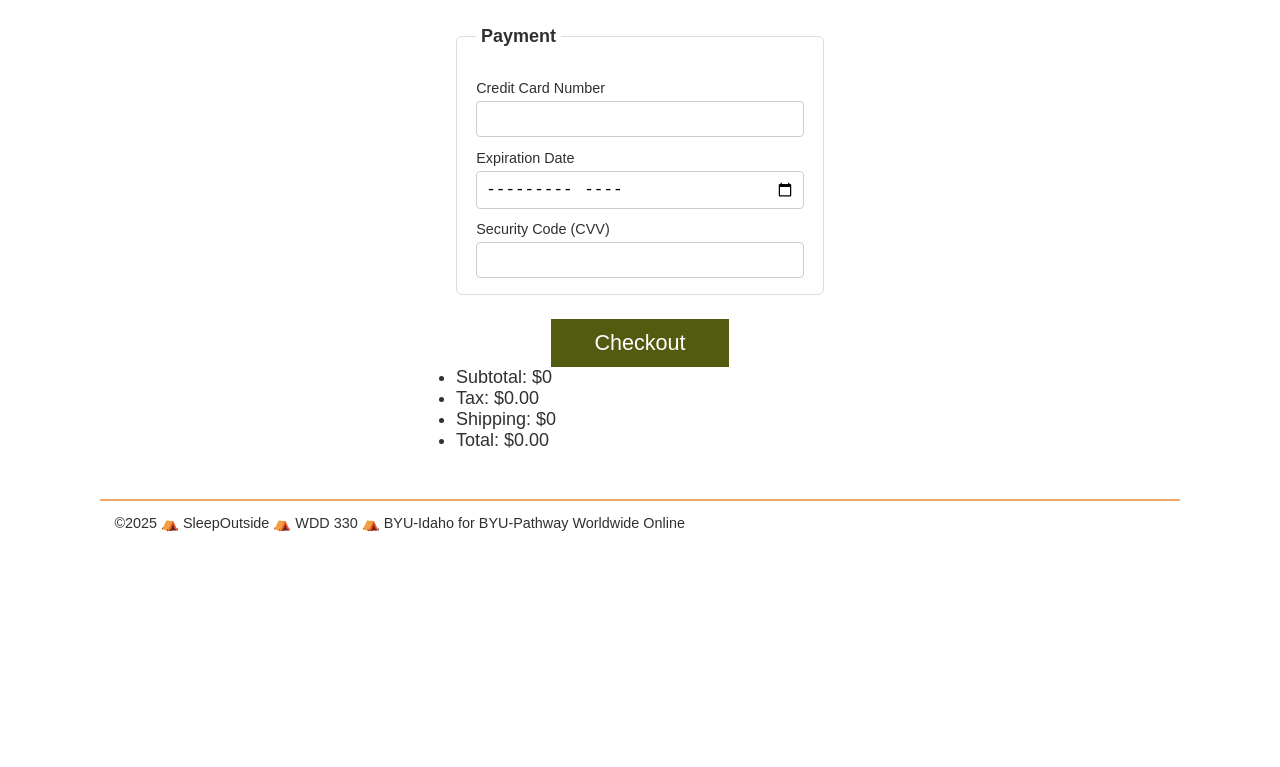
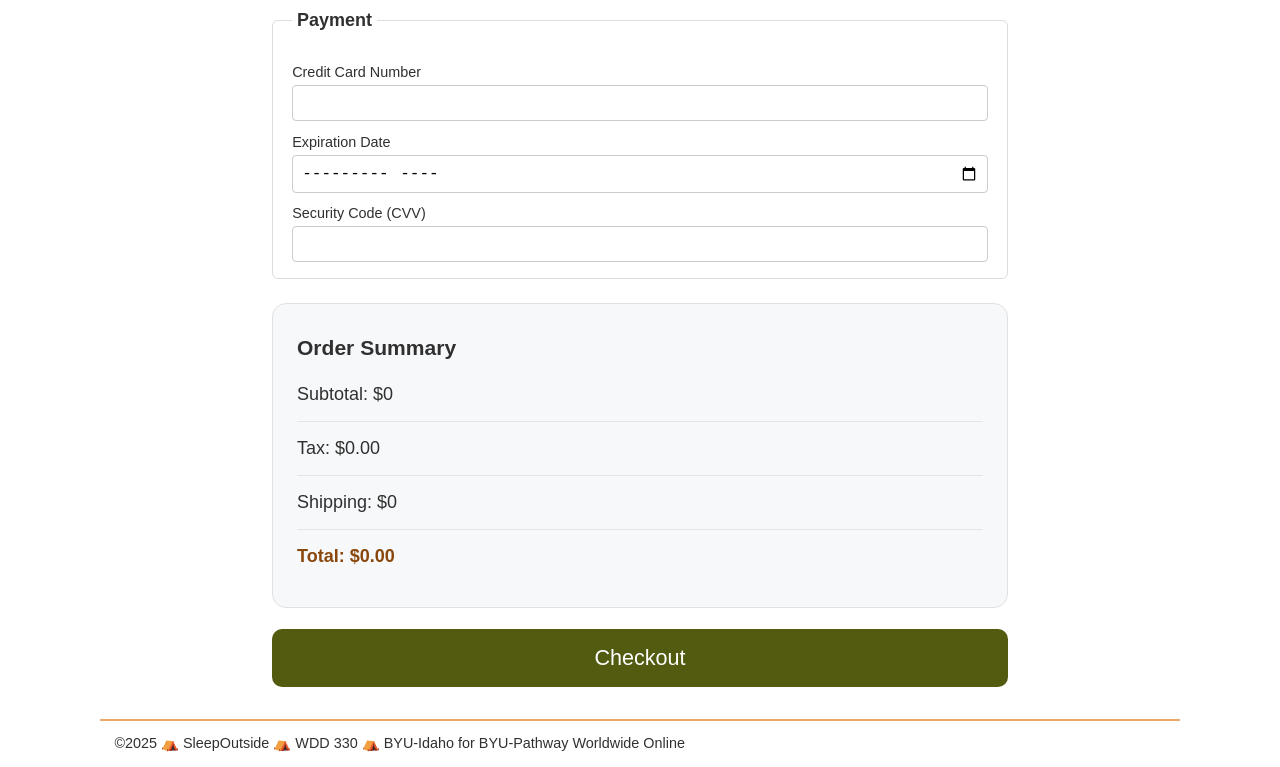
Before and after one commit to TylerPete/sleep-outside, a website built with Vite: page src/checkout/index.html in a window 1280 px wide. Shown: the part 793-1560 px from the top of the page. Before the commit the page ends 1340 px from the top, so only its background shows below. Built offline with nearby package versions, Linux system fonts and the light colour scheme; files whose address does not match are found by name.

Commit message:
styled the orderSummary section at checkout/index.html

```diff
--- a/src/checkout/index.html
+++ b/src/checkout/index.html
@@ -23,6 +23,7 @@
     </section>
 
     <form method="POST" class="f-checkout">
+
       <fieldset>
         <legend>Personal Information</legend>
 
@@ -48,16 +49,18 @@
             required></label>
       </fieldset>
 
-      <button type="submit">Checkout</button>
-
       <section id="orderSummary">
-        <ul>
+        <h3 class="heading3">Order Summary</h3>
+        <ul class="order-summary-list">
           <li id="subtotal"></li>
           <li id="tax"></li>
           <li id="shipping"></li>
           <li id="total"></li>
         </ul>
       </section>
+
+      <button type="submit">Checkout</button>
+
     </form>
 
   </main>
--- a/src/css/style.css
+++ b/src/css/style.css
@@ -553,9 +553,42 @@ main>h2 {
 
 /* Checkout Form */
 .f-checkout {
-  max-width: 400px;
+  max-width: 800px;
+  width: 100%;
   margin: 2rem auto;
-  padding: 1rem;
+  padding: 0rem 2rem;
+
+  #orderSummary {
+    background-color: #f7f8fa;
+    padding: 1.5rem;
+    border-radius: 14px;
+    border: 1px solid #e1e1e1;
+
+    .heading3 {
+      padding: 0.5rem 0;
+    }
+
+    .order-summary-list {
+      list-style: none;
+
+      li {
+        padding: 1rem 0;
+        border-bottom: 1px solid #e4e4e4;
+        transition: background 0.25s ease;
+
+        &:hover {
+          background-color: rgba(0, 0, 0, 0.035);
+          border-radius: 6px;
+        }
+      }
+
+      #total {
+        color: var(--tertiary-color);
+        font-weight: 700;
+        border-bottom: none;
+      }
+    }
+  }
 
   fieldset {
     border: 1px solid #ddd;
@@ -587,4 +620,11 @@ main>h2 {
     border: 1px solid #ccc;
     font-size: 1rem;
   }
+
+  button {
+    border-radius: 10px;
+    width: 100%;
+    padding: 1rem;
+    margin: 1.3rem 0;
+  }
 }
```
